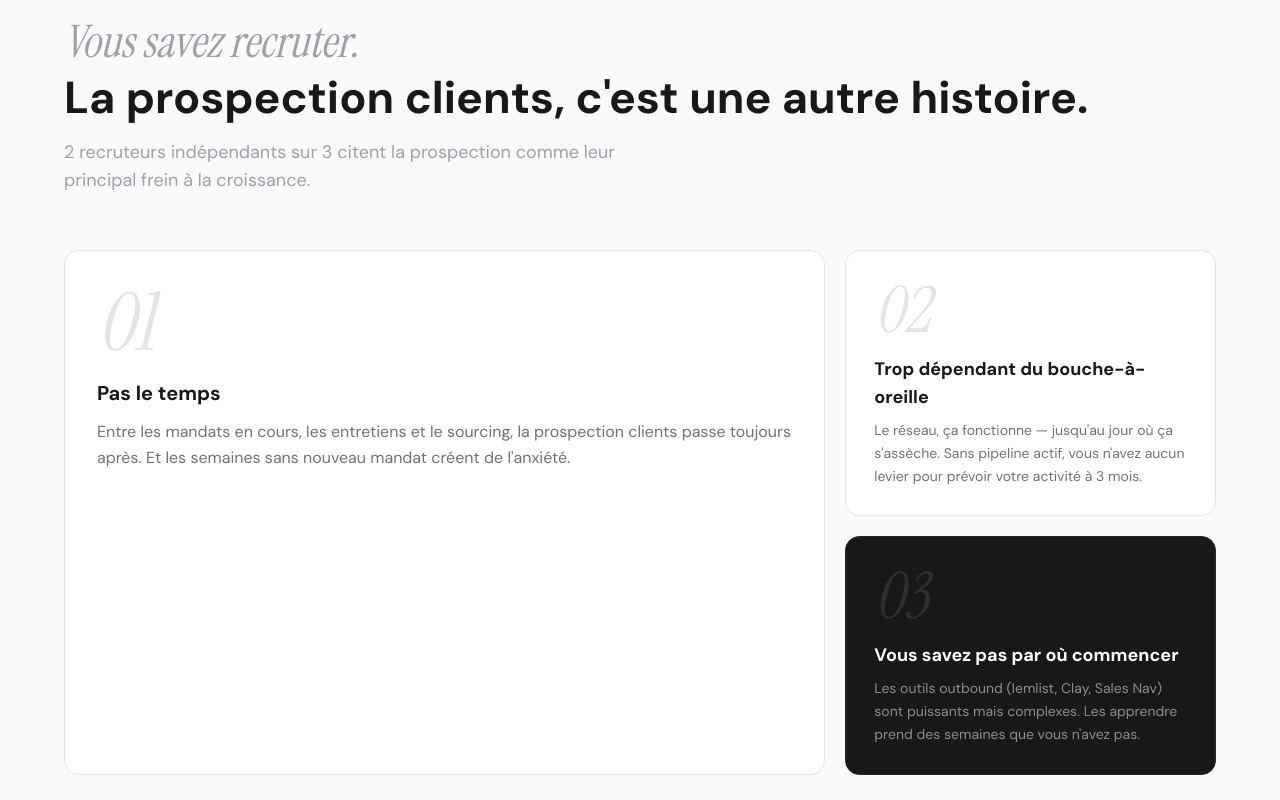
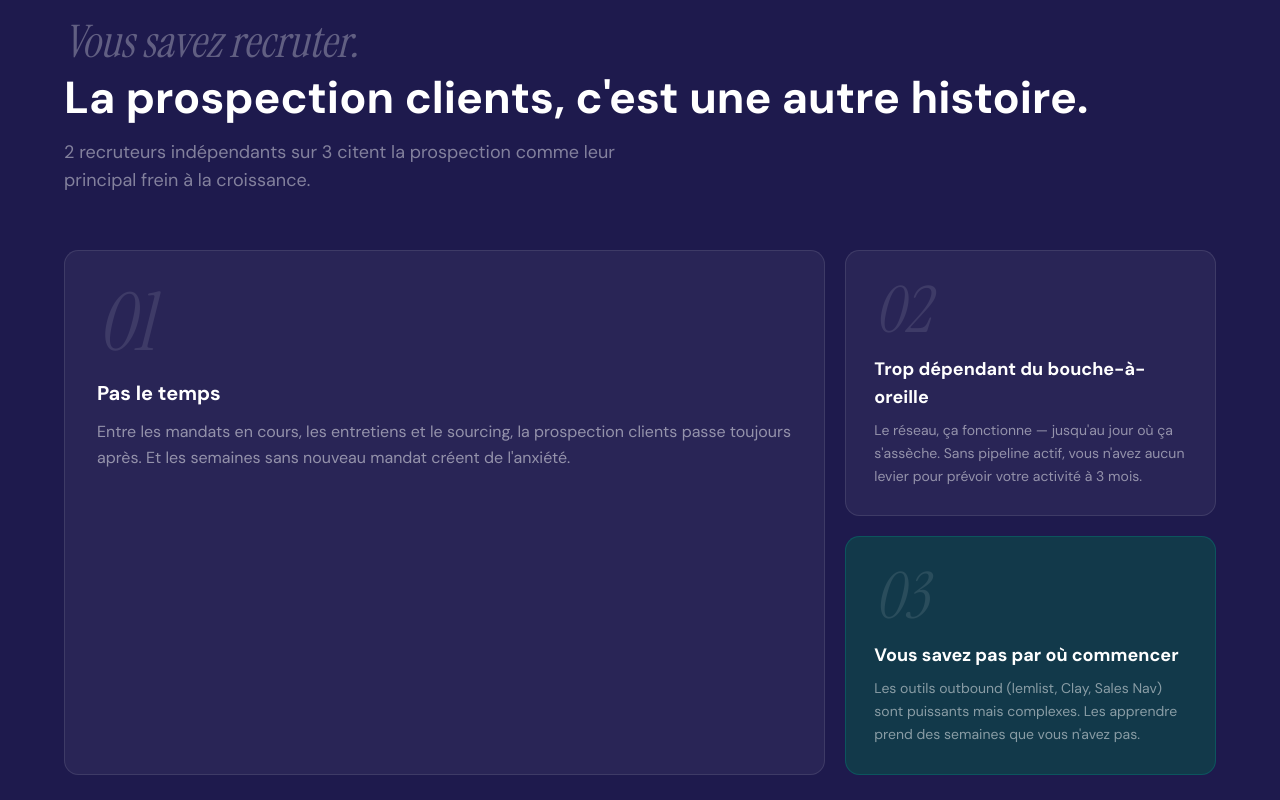
Before and after one commit to grandrianarison/cadencia-site, a Next.js app: page / in a window 1280 px wide. Shown: the part 1400-2200 px from the top of the page. Built offline with nearby package versions, Linux system fonts and the light colour scheme.

Commit message:
fix: section Pain en indigo-950, Comment ça marche en zinc-50 — meilleur rythme visuel

```diff
--- a/components/landing-page.tsx
+++ b/components/landing-page.tsx
@@ -229,7 +229,7 @@ export function LandingPage() {
       </section>
 
       {/* ── PAIN ── */}
-      <section className="py-28 bg-zinc-50 px-6">
+      <section className="py-28 bg-indigo-950 px-6">
         <div className="max-w-6xl mx-auto">
           <motion.div
             initial="hidden"
@@ -238,12 +238,12 @@ export function LandingPage() {
             variants={fadeUp}
             className="mb-14"
           >
-            <h2 className="text-[clamp(1.8rem,4vw,2.8rem)] font-bold leading-tight mb-3">
-              <span className="font-serif italic text-zinc-400 font-normal">Vous savez recruter.</span>
+            <h2 className="text-[clamp(1.8rem,4vw,2.8rem)] font-bold leading-tight mb-3 text-white">
+              <span className="font-serif italic text-white/30 font-normal">Vous savez recruter.</span>
               <br />
               La prospection clients, c&apos;est une autre histoire.
             </h2>
-            <p className="text-zinc-400 text-lg max-w-xl">
+            <p className="text-white/45 text-lg max-w-xl">
               2 recruteurs indépendants sur 3 citent la prospection comme leur
               principal frein à la croissance.
             </p>
@@ -257,13 +257,13 @@ export function LandingPage() {
               whileInView="visible"
               viewport={{ once: true }}
               variants={fadeUp}
-              className="md:col-span-2 bg-white border border-zinc-200 rounded-2xl p-8 group hover:border-zinc-900 hover:-translate-y-1 transition-all duration-300"
+              className="md:col-span-2 bg-white/5 border border-white/10 rounded-2xl p-8 group hover:border-white/25 hover:-translate-y-1 transition-all duration-300"
             >
-              <span className="block font-serif italic text-zinc-200 text-[5rem] leading-none mb-4 select-none">
+              <span className="block font-serif italic text-white/10 text-[5rem] leading-none mb-4 select-none">
                 01
               </span>
-              <h3 className="text-xl font-bold mb-3">Pas le temps</h3>
-              <p className="text-zinc-500 leading-relaxed">
+              <h3 className="text-xl font-bold mb-3 text-white">Pas le temps</h3>
+              <p className="text-white/50 leading-relaxed">
                 Entre les mandats en cours, les entretiens et le sourcing, la
                 prospection clients passe toujours après. Et les semaines sans
                 nouveau mandat créent de l&apos;anxiété.
@@ -277,13 +277,13 @@ export function LandingPage() {
                 whileInView="visible"
                 viewport={{ once: true }}
                 variants={{ ...fadeUp, visible: { ...fadeUp.visible, transition: { duration: 0.7, delay: 0.1, ease: EASE } } }}
-                className="bg-white border border-zinc-200 rounded-2xl p-7 group hover:border-zinc-900 hover:-translate-y-1 transition-all duration-300 flex-1"
+                className="bg-white/5 border border-white/10 rounded-2xl p-7 group hover:border-white/25 hover:-translate-y-1 transition-all duration-300 flex-1"
               >
-                <span className="block font-serif italic text-zinc-200 text-[4rem] leading-none mb-3 select-none">
+                <span className="block font-serif italic text-white/10 text-[4rem] leading-none mb-3 select-none">
                   02
                 </span>
-                <h3 className="text-lg font-bold mb-2">Trop dépendant du bouche-à-oreille</h3>
-                <p className="text-zinc-500 text-sm leading-relaxed">
+                <h3 className="text-lg font-bold mb-2 text-white">Trop dépendant du bouche-à-oreille</h3>
+                <p className="text-white/50 text-sm leading-relaxed">
                   Le réseau, ça fonctionne — jusqu&apos;au jour où ça
                   s&apos;assèche. Sans pipeline actif, vous n&apos;avez aucun
                   levier pour prévoir votre activité à 3 mois.
@@ -295,7 +295,7 @@ export function LandingPage() {
                 whileInView="visible"
                 viewport={{ once: true }}
                 variants={{ ...fadeUp, visible: { ...fadeUp.visible, transition: { duration: 0.7, delay: 0.2, ease: EASE } } }}
-                className="bg-zinc-900 text-white border border-zinc-800 rounded-2xl p-7 group hover:-translate-y-1 transition-all duration-300 flex-1"
+                className="bg-teal-900/60 text-white border border-teal-600/30 rounded-2xl p-7 group hover:-translate-y-1 transition-all duration-300 flex-1"
               >
                 <span className="block font-serif italic text-white/10 text-[4rem] leading-none mb-3 select-none">
                   03
@@ -313,7 +313,7 @@ export function LandingPage() {
       </section>
 
       {/* ── COMMENT ÇA MARCHE ── */}
-      <section className="py-28 bg-white px-6" id="comment">
+      <section className="py-28 bg-zinc-50 px-6" id="comment">
         <div className="max-w-4xl mx-auto">
           <motion.div
             initial="hidden"
```
